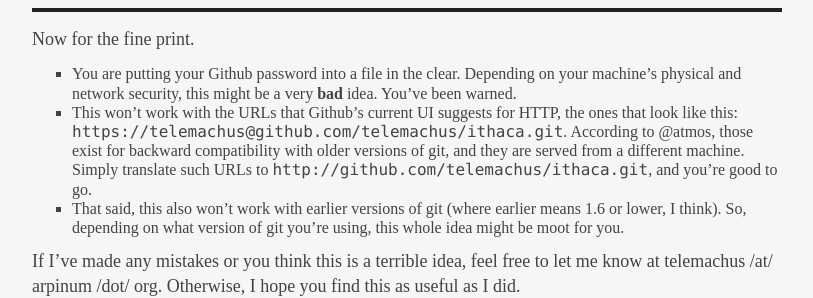
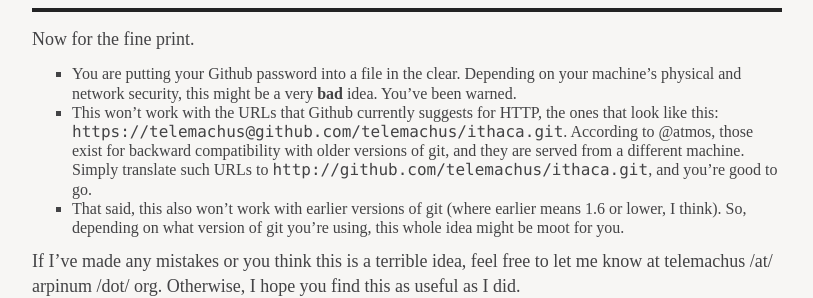
Before and after one commit to strogo/ithaca, a Jekyll site: the page built from _posts/2010-10-14-fun-with-netrc.md, in a window 1280 px wide. Shown: the part 1125-1423 px from the top of the page, without its empty margins (233-1046 px from the left). Built offline with Jekyll 4.4.1, drawn with Linux system fonts in a browser that asks for light colours; Markdown is read by kramdown in place of the engine named in the settings.

Commit message:
Keeping the tradition alive
I always find the last typo _after_ I push the post live and commit.

```diff
--- a/_posts/2010-10-14-fun-with-netrc.md
+++ b/_posts/2010-10-14-fun-with-netrc.md
@@ -35,7 +35,7 @@ You can then test that all is working well by `cd`-ing into a repo and running:
 Now for the fine print.
 
 + You are putting your Github password into a file in the clear. Depending on your machine's physical and network security, this might be a very **bad** idea. You've been warned.
-+ This won't work with the URLs that Github's current UI suggests for HTTP, the ones that look like this: `https://telemachus@github.com/telemachus/ithaca.git`. According to @atmos, those exist for backward compatibility with older versions of git, and they are served from a different machine. Simply translate such URLs to `http://github.com/telemachus/ithaca.git`, and you're good to go.
++ This won't work with the URLs that Github currently suggests for HTTP, the ones that look like this: `https://telemachus@github.com/telemachus/ithaca.git`. According to @atmos, those exist for backward compatibility with older versions of git, and they are served from a different machine. Simply translate such URLs to `http://github.com/telemachus/ithaca.git`, and you're good to go.
 + That said, this also won't work with earlier versions of git (where earlier means 1.6 or lower, I think). So, depending on what version of git you're using, this whole idea might be moot for you.
 
 If I've made any mistakes or you think this is a terrible idea, feel free to let me know at telemachus /at/ arpinum /dot/ org. Otherwise, I hope you find this as useful as I did.
```
